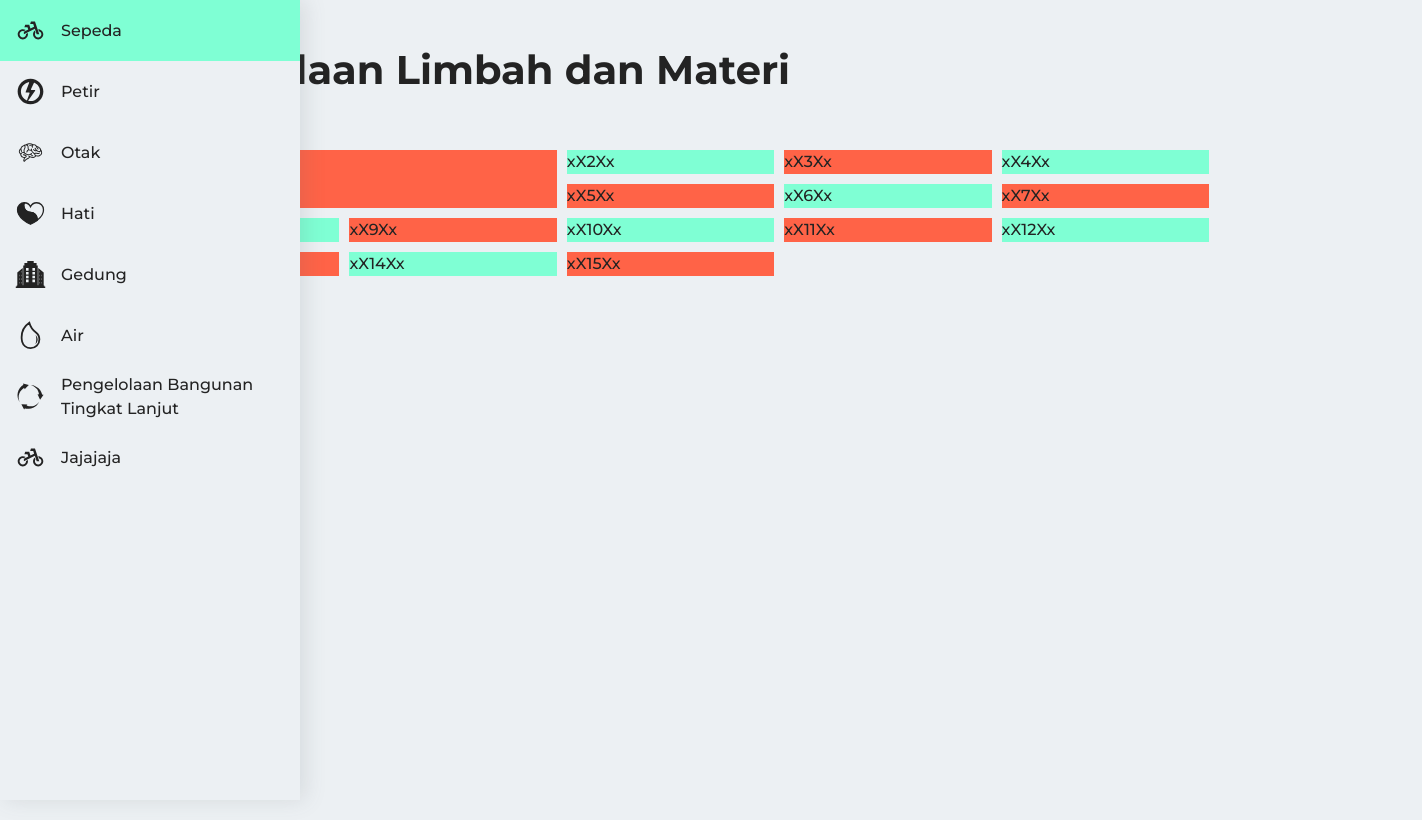
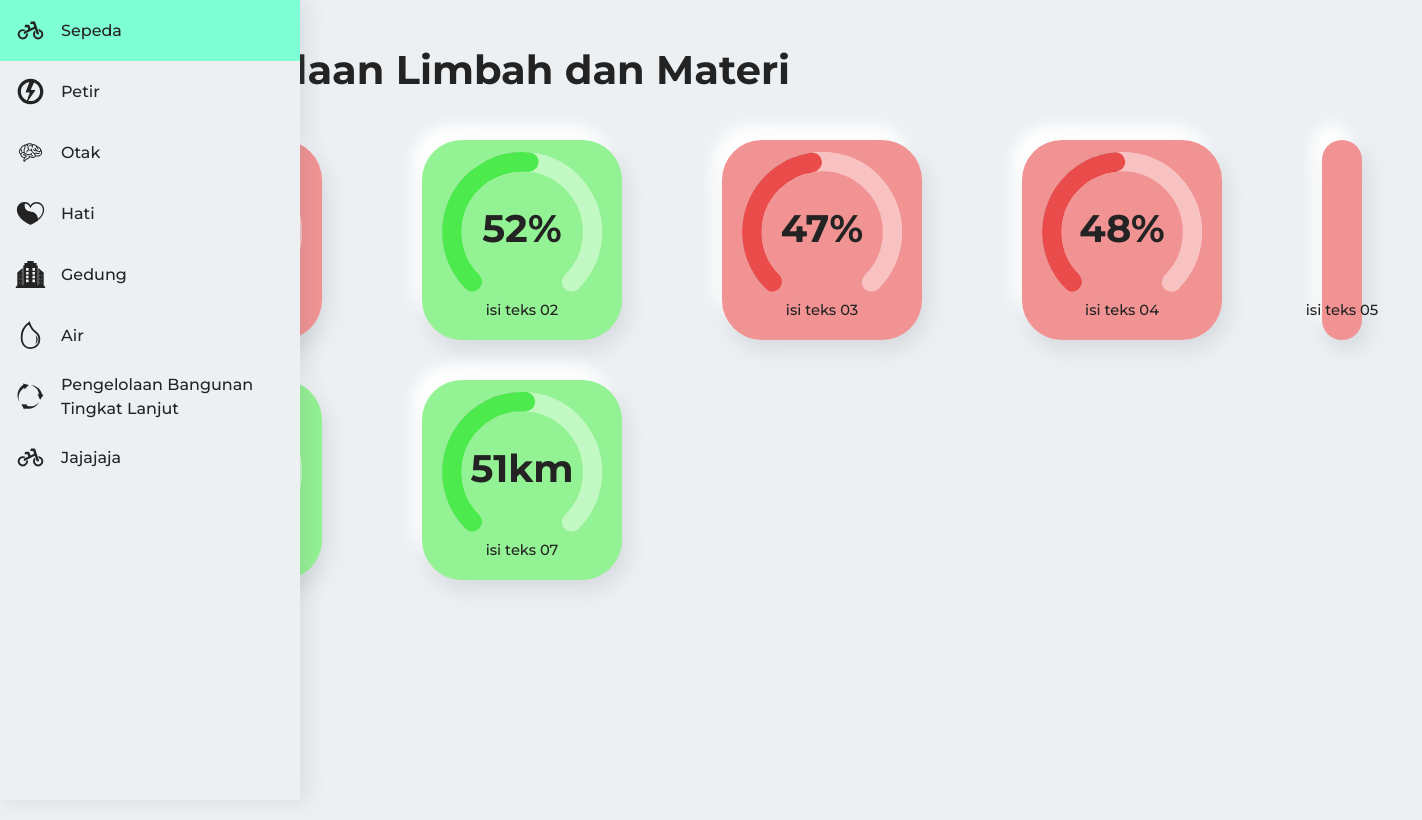
Before and after one commit to insgreeb-pro/Faustine, a Next.js app: page / in a window 1280 px wide. Shown: the whole page, 1422 px wide, since content can reach past the window. Built offline with nearby package versions, Linux system fonts and the light colour scheme.

Commit message:
finishing circular progress, minus informational tooltip

```diff
--- /dev/null
+++ b/components/Circular.jsx
@@ -0,0 +1,44 @@
+import { CircularProgressbar, buildStyles } from "react-circular-progressbar"
+import { Container } from "../components/Container"
+
+export default ({ value, minV, maxV, unit, thld, children }) => {
+  const background = value < thld ? "#F29393" : "#93F293"
+
+  return (
+    <Container bg={background}>
+      <CircularProgressbar
+        value={value}
+        minValue={minV}
+        maxValue={maxV}
+        text={`${value}${unit}`}
+        strokeWidth={12}
+        background={true}
+        circleRatio={0.75}
+        styles={{
+          path: {
+            stroke: "#575757",
+            mixBlendMode: "color-burn",
+            transform: "rotate(0.625turn)",
+            transformOrigin: "center center",
+          },
+          trail: {
+            stroke: "white",
+            mixBlendMode: "soft-light",
+            transform: "rotate(0.625turn)",
+            transformOrigin: "center center",
+          },
+          text: {
+            fill: "#232323",
+            fontSize: "18pt",
+            fontWeight: "bold",
+          },
+          background: {
+            fill: `${background}`,
+          },
+        }}
+        className="circular"
+      />
+      <div className="circularCaption">{children}</div>
+    </Container>
+  )
+}
--- a/components/Container.jsx
+++ b/components/Container.jsx
@@ -1,3 +1,7 @@
-export const Container = ({ children }) => {
-  return <div className="neo">{children}</div>
+export const Container = ({ bg, children }) => {
+  return (
+    <div style={{ backgroundColor: `${bg}` }} className="neo">
+      {children}
+    </div>
+  )
 }
--- a/components/Sidebar.jsx
+++ b/components/Sidebar.jsx
@@ -37,7 +37,7 @@ export default () => {
   return (
     <div className="sidebar">
       {menus.map(({ icon, label }) => (
-        <div key={`${icon}`} className="menu">
+        <div key={`${icon}-${label}`} className="menu">
           {/* content */}
           <img className="logo" src={`/icons/${icon}`} />
           <span>{label}</span>
--- a/package.json
+++ b/package.json
@@ -24,6 +24,7 @@
     "next": "^9.4.4",
     "react": "^16.13.1",
     "react-bootstrap": "^1.2.2",
+    "react-circular-progressbar": "^2.0.3",
     "react-dom": "^16.13.1",
     "react-icons": "^3.10.0"
   }
--- a/pages/_app.jsx
+++ b/pages/_app.jsx
@@ -1,4 +1,5 @@
 import "bootstrap/dist/css/bootstrap.min.css"
+import "react-circular-progressbar/dist/styles.css"
 import "../styles/Style.css"
 
 export default ({ Component, pageProps }) => {
--- a/pages/index.jsx
+++ b/pages/index.jsx
@@ -1,7 +1,7 @@
 import Head from "next/head"
-import { Container } from "../components/Container"
 import Sidebar from "../components/Sidebar"
 import Content from "../components/Content"
+import Circular from "../components/Circular"
 
 const one = {
   gridArea: "1/1/span 2/span 2",
@@ -16,23 +16,27 @@ export default () => (
     <Sidebar />
 
     <Content title="Pengelolaan Limbah dan Materi">
-      <div style={one} className="item x1">
-        xX1Xx
-      </div>
-      <div className="item x2">xX2Xx</div>
-      <div className="item x3">xX3Xx</div>
-      <div className="item x4">xX4Xx</div>
-      <div className="item x5">xX5Xx</div>
-      <div className="item x6">xX6Xx</div>
-      <div className="item x7">xX7Xx</div>
-      <div className="item x8">xX8Xx</div>
-      <div className="item x9">xX9Xx</div>
-      <div className="item x10">xX10Xx</div>
-      <div className="item x11">xX11Xx</div>
-      <div className="item x12">xX12Xx</div>
-      <div className="item x13">xX13Xx</div>
-      <div className="item x14">xX14Xx</div>
-      <div className="item x15">xX15Xx</div>
+      <Circular value="10" minV="0" maxV="100" thld="50" unit="%">
+        Persentase keran auto stop
+      </Circular>
+      <Circular value="52" minV="0" maxV="100" thld="50" unit="%">
+        isi teks 02
+      </Circular>
+      <Circular value="47" minV="0" maxV="100" thld="50" unit="%">
+        isi teks 03
+      </Circular>
+      <Circular value="48" minV="0" maxV="100" thld="50" unit="%">
+        isi teks 04
+      </Circular>
+      <Circular value="49" minV="0" maxV="100" thld="50" unit="h">
+        isi teks 05
+      </Circular>
+      <Circular value="50" minV="0" maxV="100" thld="50" unit="%">
+        isi teks 06
+      </Circular>
+      <Circular value="51" minV="0" maxV="100" thld="50" unit="km">
+        isi teks 07
+      </Circular>
     </Content>
   </>
 )
--- a/styles/Style.css
+++ b/styles/Style.css
@@ -15,11 +15,16 @@ body {
 /* CONTAINER */
 .neo {
   /* Display */
+  display: flex;
+  flex-flow: column nowrap;
+  align-items: center;
+  justify-content: center;
   border-radius: 40px;
-  padding: 20px; /* order: top right bottom left */
+  padding: 20px; /* syntax: top right bottom left */
+  height: 100%;
+  width: 100%;
 
   /* Color */
-  background-color: #ecf0f3;
   box-shadow: 5px 10px 20px rgba(92, 99, 105, 0.15), -10px -15px 15px white;
 }
 
@@ -98,9 +103,10 @@ body {
 
 .grid-container {
   display: grid;
-  grid-template-columns: repeat(5, 1fr);
-  grid-gap: 10px;
-  padding: 10px;
+  grid-template: repeat(3, 200px) / repeat(4, 200px) auto;
+  gap: 40px 100px;
+  justify-items: center;
+  align-items: center;
 }
 
 .item:nth-child(even) {
@@ -110,3 +116,24 @@ body {
 .item:nth-child(odd) {
   background-color: tomato;
 }
+
+/* Circular Progress */
+.circular {
+  transform: translateY(-8px);
+  height: 100%;
+  width: 100%;
+}
+
+.circularCaption {
+  /* Display */
+  width: 160px;
+  position: absolute;
+  transform: translateY(70px);
+
+  /* Font */
+  font-size: 11pt;
+  text-align: center;
+  line-height: 1em;
+  overflow: none;
+  white-space: normal;
+}
```
Also changed, not shown: 1 other file (tests, documents, lock files or other folders).
